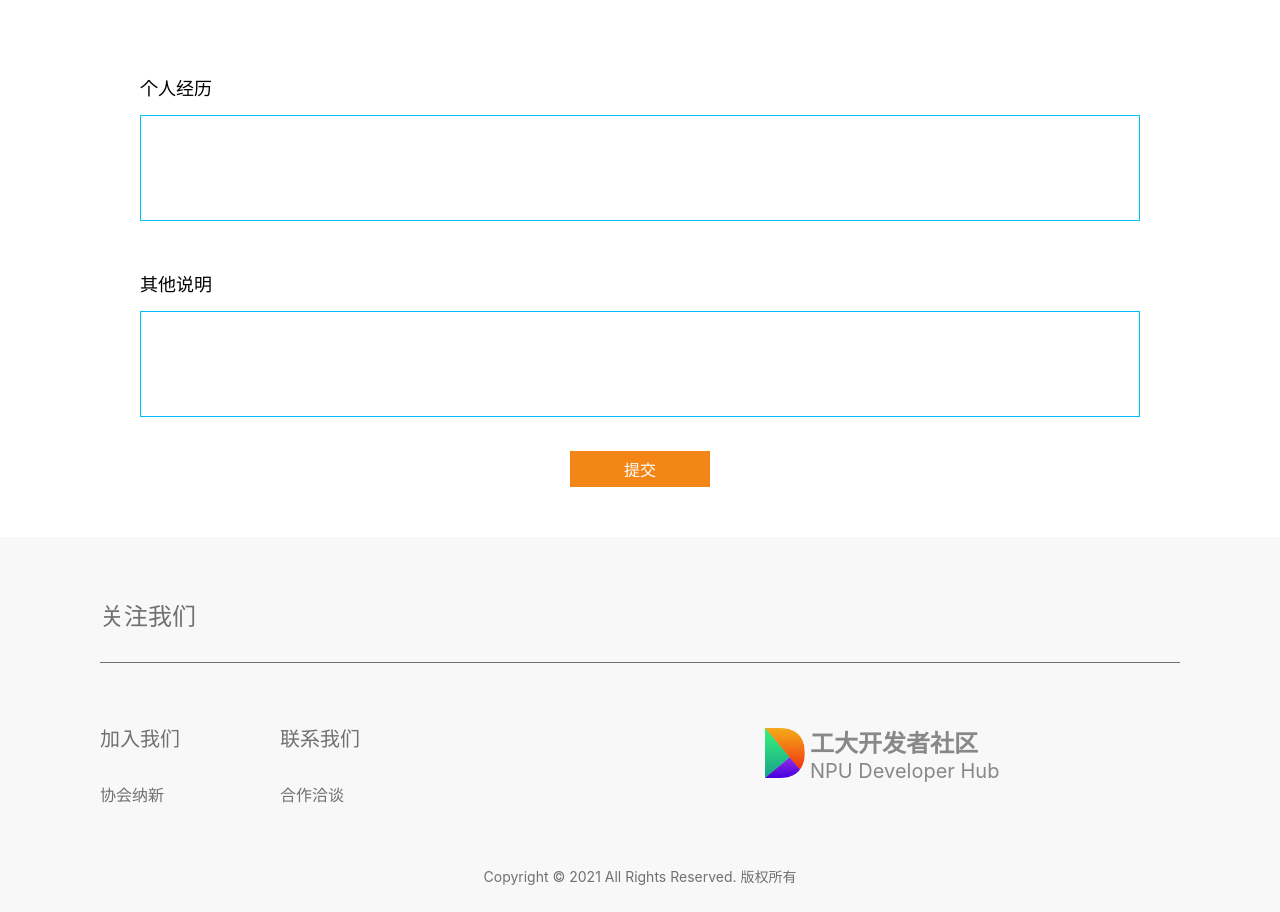
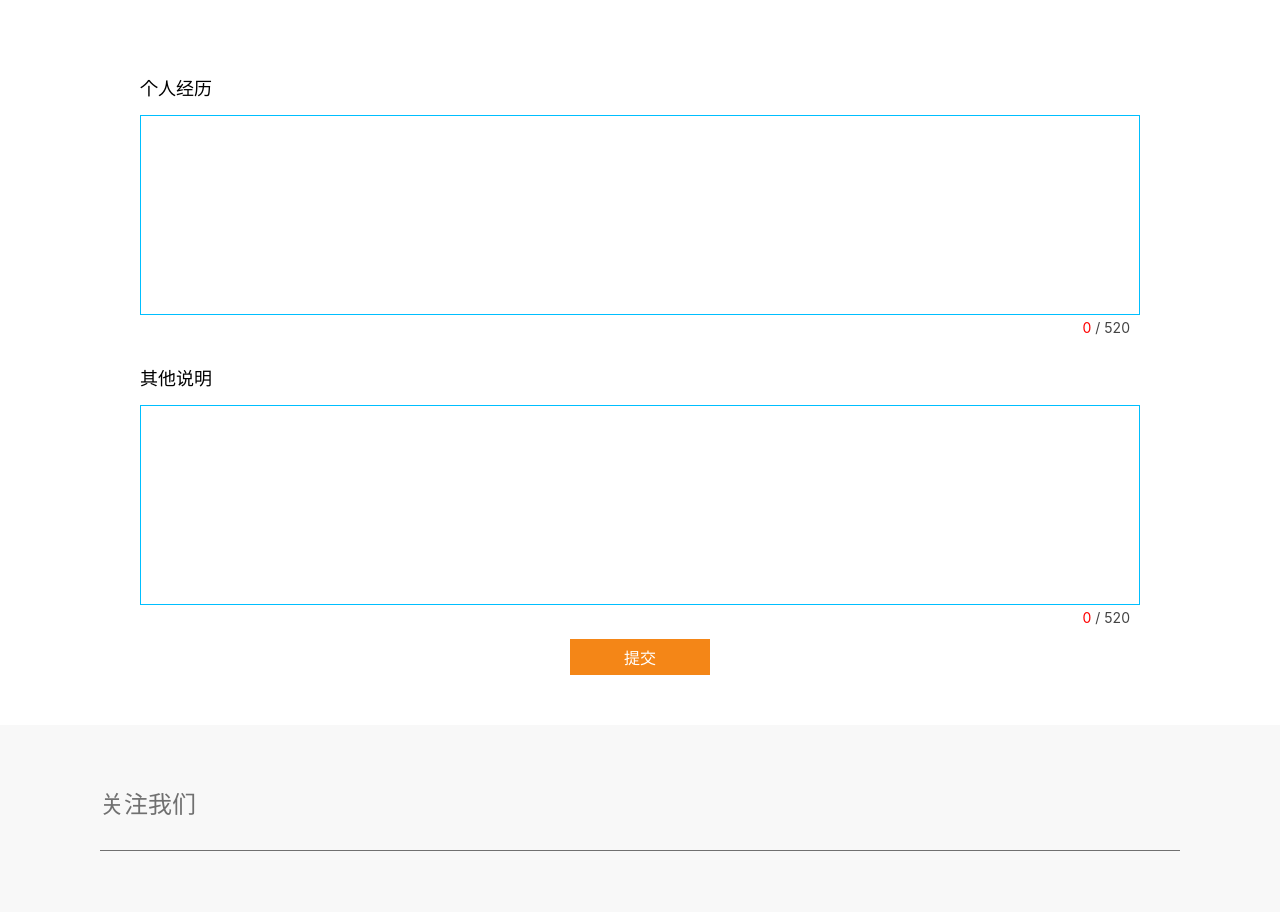
Before and after one commit to Rain7-osu/nwpu-dev-hub-front, a React (Vite) app: page /register in a window 1280 px wide. Shown: the part 893-1805 px from the top of the page. Built offline with nearby package versions, Linux system fonts and the light colour scheme.

Commit message:
【fix】更新部分bug

```diff
--- a/src/components/Form/BaseTextarea.tsx
+++ b/src/components/Form/BaseTextarea.tsx
@@ -1,4 +1,4 @@
-import React, { BaseSyntheticEvent } from 'react';
+import React, { BaseSyntheticEvent, useState } from 'react';
 import { BaseTextareaContainer } from './styles';
 
 export interface BaseTextareaProps {
@@ -7,12 +7,24 @@ export interface BaseTextareaProps {
   maxLength?: number;
 }
 
+const MAX_LENGTH = 400;
+
 export function BaseTextarea (props: BaseTextareaProps) {
   const { value, onInput, maxLength } = props;
+  const [count, setCount] = useState<number>(0);
+
+  const handleInput = (e: BaseSyntheticEvent) => {
+    setCount(e.target.value.length);
+    onInput && onInput(e);
+  }
 
   return (
     <BaseTextareaContainer>
-      <textarea maxLength={ maxLength || 200} onInput={onInput} value={value} />
+      <textarea maxLength={maxLength} onInput={handleInput} value={value} />
+      <div className="textarea-counter">
+        <span className="current-count">{count}</span>
+        {maxLength && <span> / {maxLength}</span>}
+      </div>
     </BaseTextareaContainer>
   );
 }
--- a/src/components/Form/styles.ts
+++ b/src/components/Form/styles.ts
@@ -53,9 +53,24 @@ export const InputContainer = styled.div`
 `;
 
 export const BaseTextareaContainer = styled.div`
+  position: relative;
+
+  .textarea-counter {
+    color: #444;
+    position: absolute;
+    bottom: -20px;
+    right: 10px;
+    height: 20px;
+    font-size: 14px;
+
+    .current-count {
+      color: #f00;
+    }
+  }
+
   textarea {
+    padding: 20px;
     line-height: 32px;
-    padding: 20px;
     resize: none;
     width: 100%;
     box-sizing: border-box;
@@ -63,14 +78,16 @@ export const BaseTextareaContainer = styled.div`
     font-family: -apple-system, "Microsoft YaHei UI", BlinkMacSystemFont, 'Segoe UI', 'Roboto', 'Oxygen',
     'Ubuntu', 'Cantarell', 'Fira Sans', 'Droid Sans', 'Helvetica Neue',
     sans-serif;
+    border: none;
+    outline: none;
     ${baseInput};
 
-    @media screen and (max-width: 480px) {
-        height: 400px;
+    @media screen and (min-width: 480px) {
+        height: 200px;
     }
 
     @media screen and (max-width: 480px) {
         height: 400px;
     }
   }
-}`;
+`;
```
